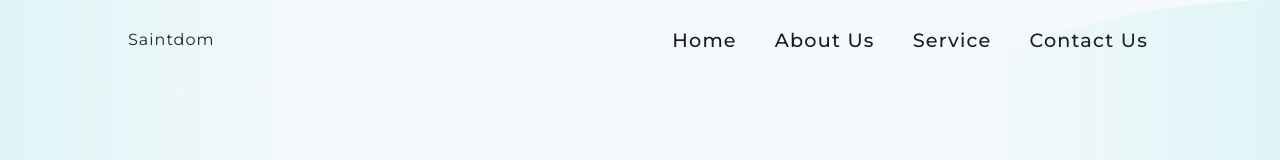
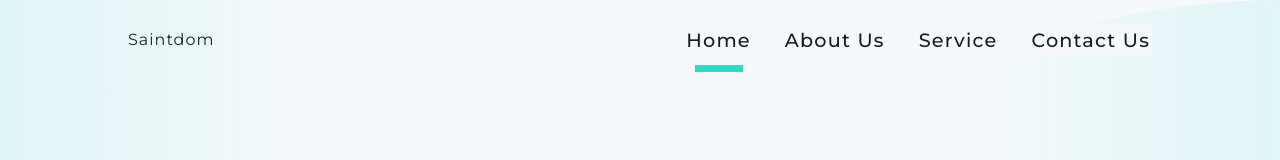
Before and after one commit to skoodath/saintdom, a React (Vite) app: page / in a window 1280 px wide. Shown: the top 160 px of the page. Built offline with nearby package versions, Linux system fonts and the light colour scheme.

Commit message:
configured navbar for small screens

```diff
--- a/src/components/common/header/Header.tsx
+++ b/src/components/common/header/Header.tsx
@@ -1,7 +1,7 @@
 import { useState } from "react";
 import styles from "../../style/header.module.scss";
 import { getMenu } from "../../../data/menu";
-import { Link, NavLink } from "react-router-dom";
+import { NavLink } from "react-router-dom";
 
 const menus = getMenu();
 
@@ -12,20 +12,24 @@ const Header = () => {
     <header className={styles.container}>
       <div className={styles.wrapper}>
         <nav className={styles.logo}>Saintdom</nav>
-        <nav className={styles.navbar}>
+        <nav
+          className={
+            showMenu ? `${styles.navbar} ${styles.show}` : styles.navbar
+          }
+        >
           {menus.map((menu) => (
-            <div key={menu.id} className={styles.navbar_items}>
             <NavLink
+              key={menu.id}
               to={menu.path}
               className={({ isActive }) =>
                 isActive
                   ? `${styles.navbar_items} ${styles.active}`
                   : styles.navbar_items
               }
+              onClick={() => setShowMenu(!showMenu)}
             >
               {menu.title}
             </NavLink>
-            </div>
           ))}
         </nav>
         <nav
--- a/src/components/style/header.module.scss
+++ b/src/components/style/header.module.scss
@@ -14,12 +14,28 @@
   flex: 1;
 }
 .navbar {
-  flex: 3;
-  @include layout(row, flex-end, center, 30px);
+  @include layout(column, flex-start, center, 30px);
+  width: 100vw;
+  height: 100vh;
+  background-color: $primarybg;
+  position: fixed;
+  top: 0;
+  left: 0;
+  right: 0;
+  z-index: 99;
+  padding: 10rem 0 0;
+  margin: 0;
   display: none;
   @media (min-width: 60rem) {
-    display: flex;
+    @include layout(row, flex-end, center, 30px);
+    position: relative;
+    width: auto;
+    height: auto;
+    padding: 0;
   }
+}
+.show {
+  display: flex;
 }
 .navbar_items {
   text-transform: capitalize;
@@ -27,6 +43,9 @@
   font-weight: 500;
   border: 2px solid transparent;
   position: relative;
+  text-decoration: none;
+  color: $textprimary;
+  letter-spacing: 1.2px;
   &::after {
     content: "";
     position: absolute;
@@ -37,20 +56,17 @@
     bottom: -60%;
     transform: translateX(-50%);
   }
-
-  a {
-    text-decoration: none;
-    color: $textprimary;
-    letter-spacing: 1.2px;
-  }
-}
-.active {
   &:hover {
     &::after {
       width: 3rem;
       transform-origin: center;
       transition: width 0.3s cubic-bezier(0.075, 0.82, 0.165, 1);
     }
+  }
+}
+.active {
+  &::after {
+    width: 3rem;
   }
 }
 
```
Lines whose indentation alone changed are shown as unchanged.
